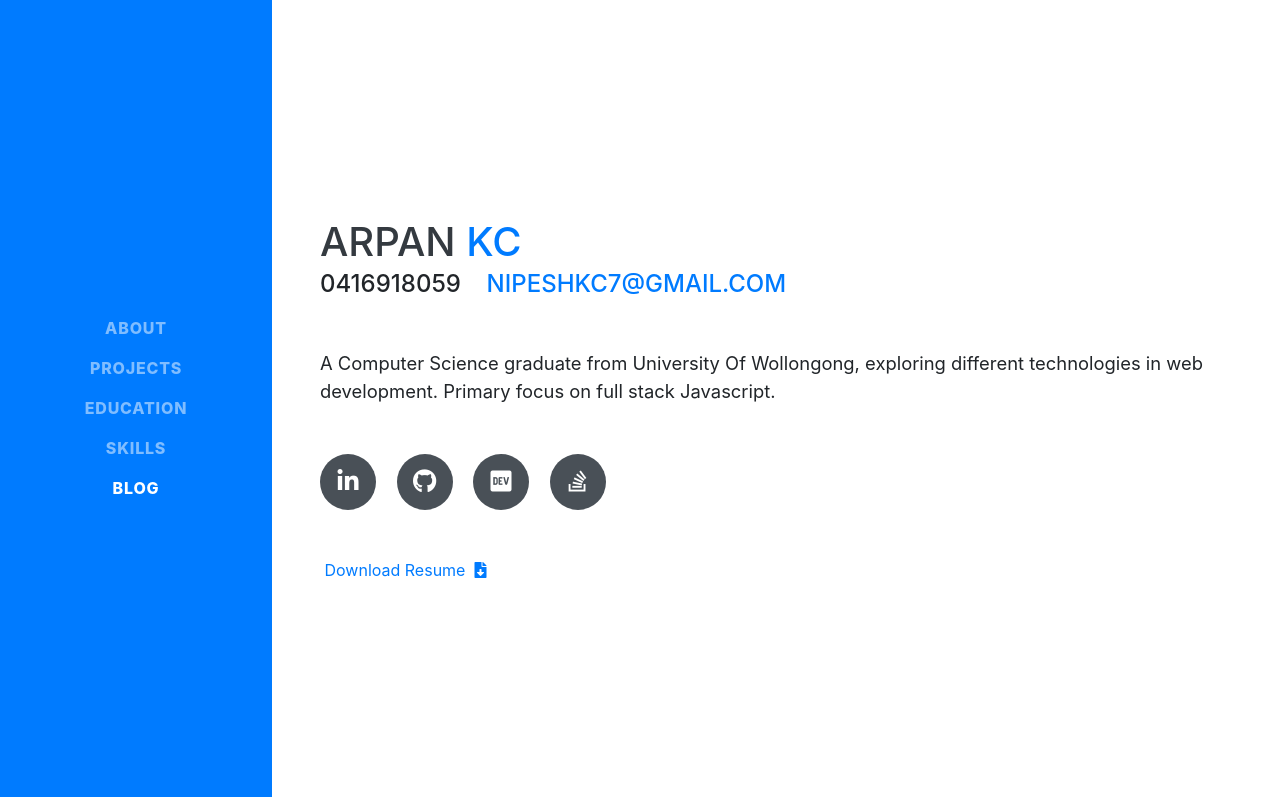
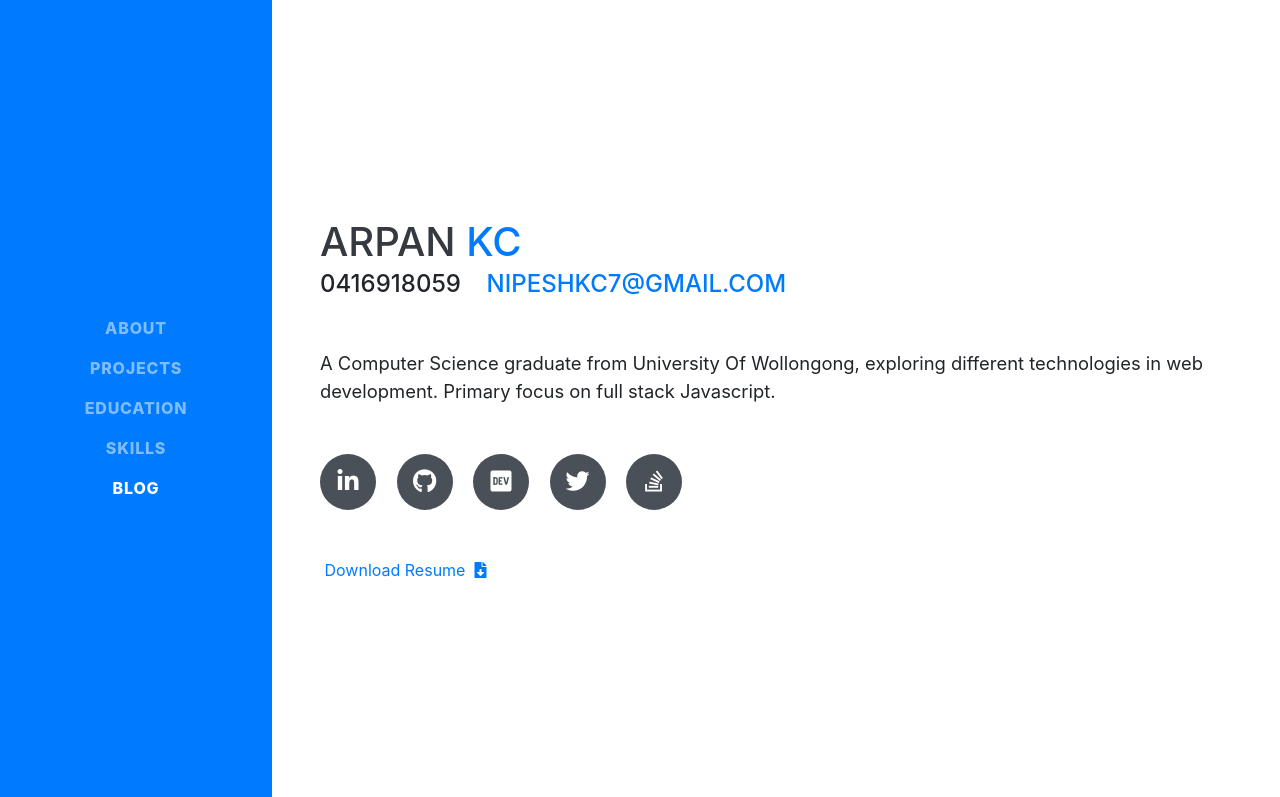
Before and after one commit to nipeshkc7/arpankc.com, a website with bundled scripts: page index.html in a window 1280 px wide. Shown: the top 797 px of the page. Built offline with nearby package versions, Linux system fonts and the light colour scheme; no server answers; a web font is replaced by a local one.

Commit message:
added twitter logo

```diff
--- a/index.html
+++ b/index.html
@@ -98,6 +98,9 @@
           </a>
           <a href="https://www.dev.to/nipeshkc7" target="_blank">
             <i class="fab fa-dev"></i>
+          </a>
+          <a href="https://twitter.com/Nipeshkc7" target="_blank">
+            <i class="fab fa-twitter"></i>
           </a>
           <a href="https://stackoverflow.com/users/6470513/nipesh-kc" target="_blank">
             <i class="fab fa-stack-overflow"></i>
```
